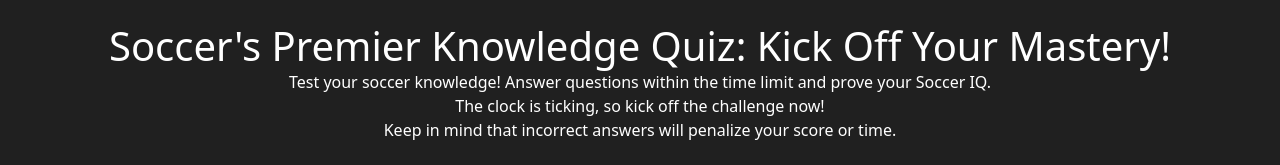
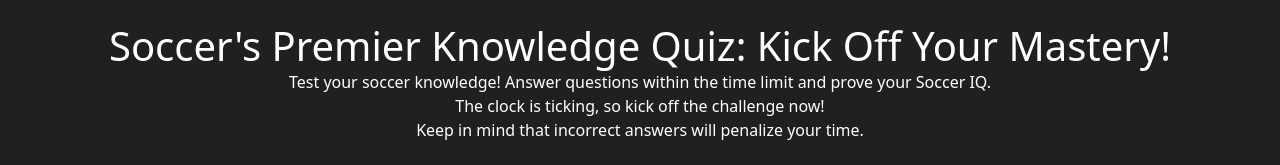
Before and after one commit to marphco/soccer-iq, a plain HTML site: page index.html in a window 1280 px wide. Shown: the part 154-319 px from the top of the page. Drawn offline with nearby package versions, Linux system fonts and the light colour scheme.

Commit message:
fixed html and added Readme and screenshot of the application

```diff
--- a/index.html
+++ b/index.html
@@ -27,7 +27,7 @@
     <section id="intro">
 
         <h1>Soccer's Premier Knowledge Quiz: Kick Off Your Mastery!</h1>
-        <p>Test your soccer knowledge! Answer questions within the time limit and prove your Soccer IQ.<br>The clock is ticking, so kick off the challenge now!<br>Keep in mind that incorrect answers will penalize your score or time.</p>
+        <p>Test your soccer knowledge! Answer questions within the time limit and prove your Soccer IQ.<br>The clock is ticking, so kick off the challenge now!<br>Keep in mind that incorrect answers will penalize your time.</p>
         <button id="start-quiz">Start Quiz</button>
 
     </section>
```
Also changed, not shown: assets/images/desktop.png (added), assets/images/smartphone.png (added), assets/images/tablet.png (added), 1 other file.
